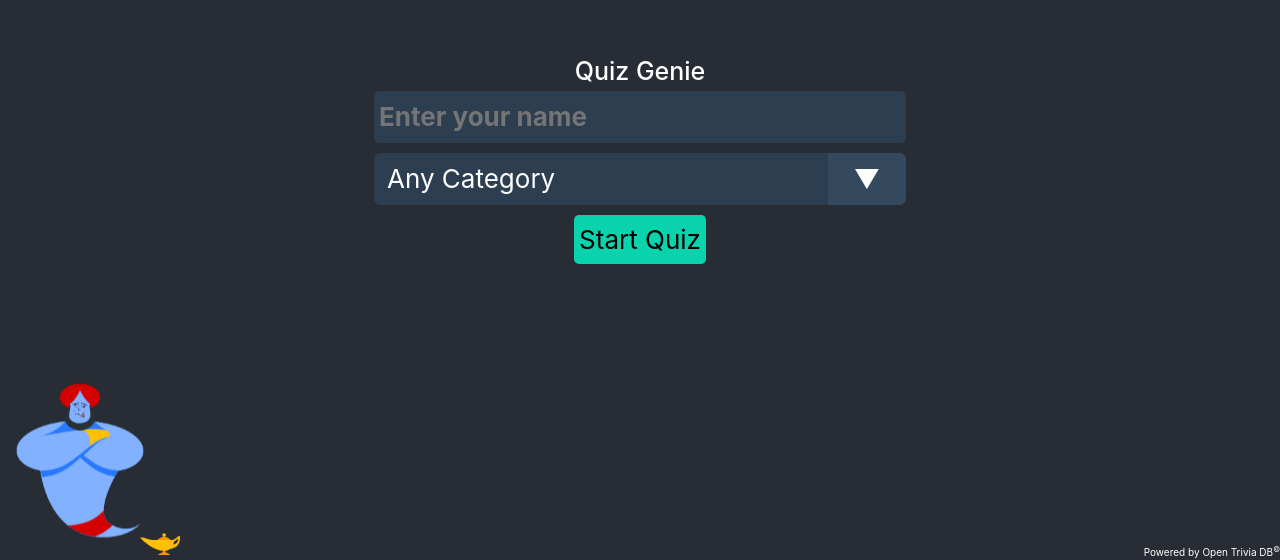
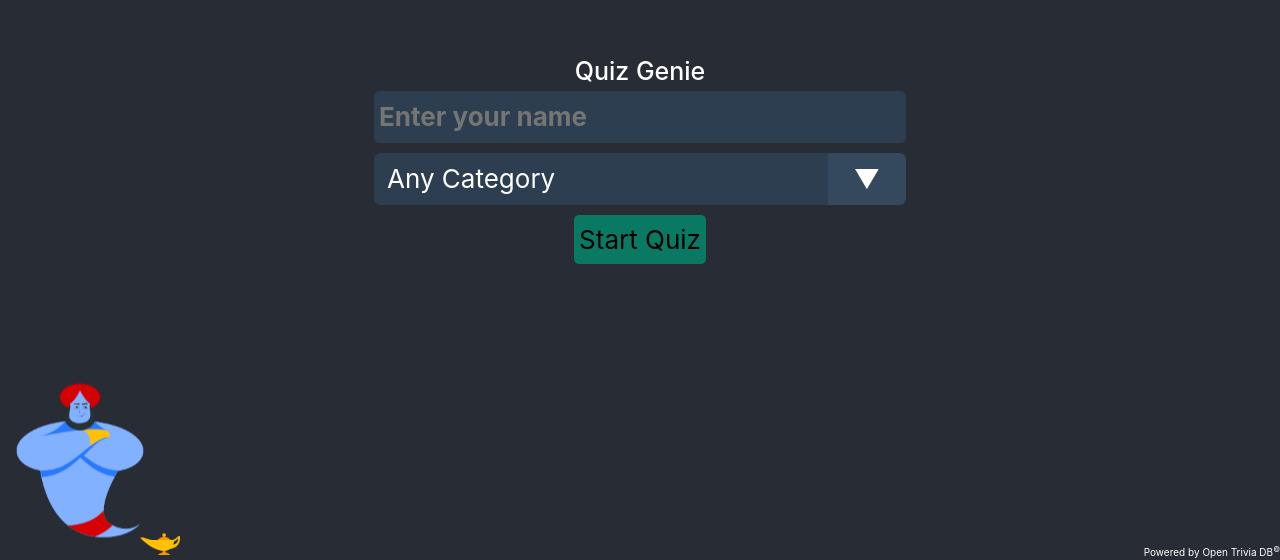
Before and after one commit to Ananthakrishnanj/quizgenie, a React (Create React App) app: page / in a window 1280 px wide. Shown: the part 240-800 px from the top of the page. Built offline with nearby package versions, Linux system fonts and the light colour scheme.

Commit message:
fixed errors

```diff
--- a/src/components/gamePage.js
+++ b/src/components/gamePage.js
@@ -109,7 +109,7 @@ class Game extends Component {
       <div>
         <div className="header">
           <div>
-            <span class="glyphicon glyphicon-time timer"></span>
+            <span className="glyphicon glyphicon-time timer"></span>
             <span className="timerText">{this.state.timer}</span>
           </div>
           <div className="header-name">Quiz Genie</div>
--- a/src/components/genie.js
+++ b/src/components/genie.js
@@ -5,7 +5,7 @@ const Genie = props => {
   return (
     <div className="genie-container">
       <div className="genie">
-        <div className="expression"></div>
+        <div className="expression smile"></div>
       </div>
       <div className="lamp"></div>
     </div>
--- a/src/components/home.js
+++ b/src/components/home.js
@@ -136,7 +136,7 @@ class Home extends Component {
       <div>
         <audio
           src="https://www.looperman.com/media/loops/3480777/looperman-l-3480777-0184512-percussion-arabic-saidi-style.mp3"
-          autoPlay="true"
+          autoPlay
           id="audio"
           loop
           controls
@@ -172,7 +172,12 @@ class Home extends Component {
               }
             }}
           >
-            <button className="startButton" onClick={this.startAudio}>
+            <button
+              className={this.state.name ? "startButton" : "enterName"}
+              onClick={this.startAudio}
+              disabled={!this.state.name}
+              title={this.state.name ? "" : "Enter your name"}
+            >
               Start Quiz
             </button>
           </Link>
--- a/src/components/questions.js
+++ b/src/components/questions.js
@@ -50,9 +50,11 @@ class Questions extends Component {
       <div className="questionCard">
         <div className="question">{this.state.question.question}</div>
         <div className="optionContainer">
-          {this.state.options.map(option => {
+          {this.state.options.map((option, index) => {
             return (
-              <button onClick={this.submitAnswer.bind(this)}>{option}</button>
+              <button key={index} onClick={this.submitAnswer.bind(this)}>
+                {option}
+              </button>
             );
           })}
         </div>
--- a/src/components/scorecard.js
+++ b/src/components/scorecard.js
@@ -21,10 +21,10 @@ class Scorecard extends Component {
       if (this.rating >= i)
         stars.push(
           <span className="glowing-gold">
-            <span class="fa fa-star checked animated rotateIn "></span>
+            <span className="fa fa-star checked animated rotateIn "></span>
           </span>
         );
-      else stars.push(<span class="fa fa-star animated zoomIn"></span>);
+      else stars.push(<span className="fa fa-star animated zoomIn"></span>);
     }
     console.log(stars);
     return stars;
--- a/src/styles/Genie.css
+++ b/src/styles/Genie.css
@@ -39,8 +39,11 @@
   height: 40px;
   left: 59px;
   top: 8px;
-  animation: facechange 3s steps(32);
-  animation-iteration-count: infinite;
+
+  /* animation: facechange 3s steps(32); */
+  background-position-x: 0px;
+  transition: background-position 0.25s ease-in;
+  /* animation-iteration-count: infinite; */
 }
 
 @keyframes facechange {
@@ -64,3 +67,88 @@
     transform: translate(0, -0px);
   }
 }
+
+.smile {
+  background-position-x: 0px;
+}
+.idle {
+  background-position-x: -30px;
+}
+.openmouth {
+  background-position-x: -59px;
+}
+.frown {
+  background-position-x: -88px;
+}
+.cool {
+  background-position-x: -118px;
+}
+.angel {
+  background-position-x: -147px;
+}
+.eyeclosedsmile {
+  background-position-x: -176px;
+}
+.fowl {
+  background-position-x: -203px;
+}
+.money {
+  background-position-x: -259px;
+}
+.toungeout {
+  background-position-x: -289px;
+}
+.spook {
+  background-position-x: -346px;
+}
+.confused {
+  background-position-x: -377px;
+}
+.worried {
+  background-position-x: -408px;
+}
+.oops {
+  background-position-x: -440px;
+}
+.chill {
+  background-position-x: -468px;
+}
+.frown {
+  background-position-x: -497px;
+}
+.hate {
+  background-position-x: -526px;
+}
+.extrafrown {
+  background-position-x: -555px;
+}
+.who {
+  background-position-x: -584px;
+}
+.drunk {
+  background-position-x: -614px;
+}
+.laugh {
+  background-position-x: -644px;
+}
+.notright {
+  background-position-x: -674px;
+}
+.rage {
+  background-position-x: -731px;
+}
+.love {
+  background-position-x: -761px;
+}
+.amazing {
+  background-position-x: -789px;
+}
+.nah {
+  background-position-x: -878px;
+}
+.closedeyenah {
+  background-position-x: -907px;
+}
+.widesmile {
+  background-position-x: -936px;
+}
--- a/src/styles/Home.css
+++ b/src/styles/Home.css
@@ -85,6 +85,23 @@ select {
   transition: 0.5s all ease;
 }
 
+.none {
+  cursor: none;
+}
+.enterName {
+  background: #0a7964;
+  color: #000000;
+  margin-top: 10px;
+  display: inline-block;
+  outline-color: transparent;
+  border: none;
+  border-radius: 5px;
+  padding: 5px;
+  -webkit-transition: 0.5s all ease;
+  -o-transition: 0.5s all ease;
+  transition: 0.5s all ease;
+}
+
 .startButton:hover {
   background: #10ffcf;
 }
```
